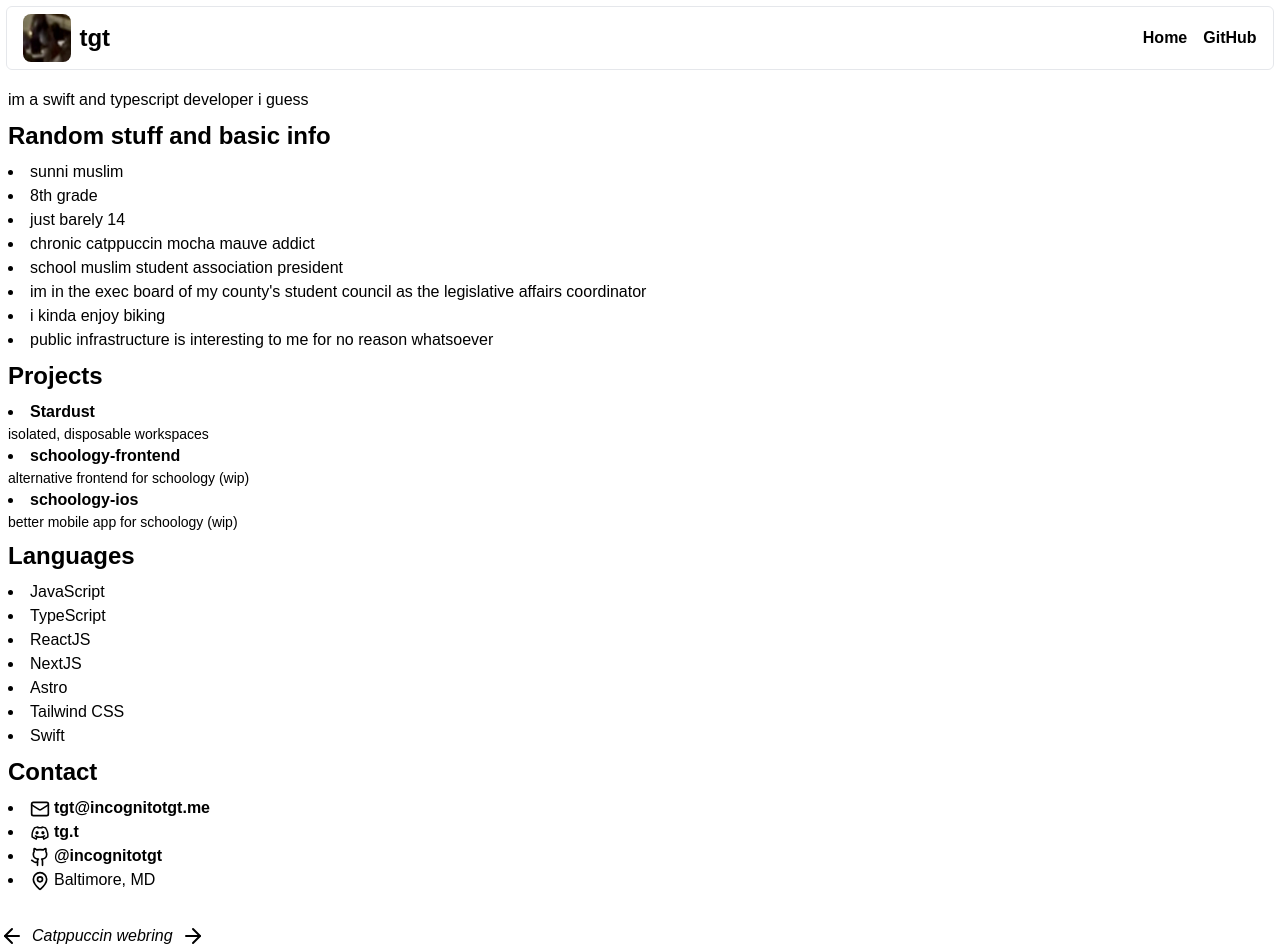
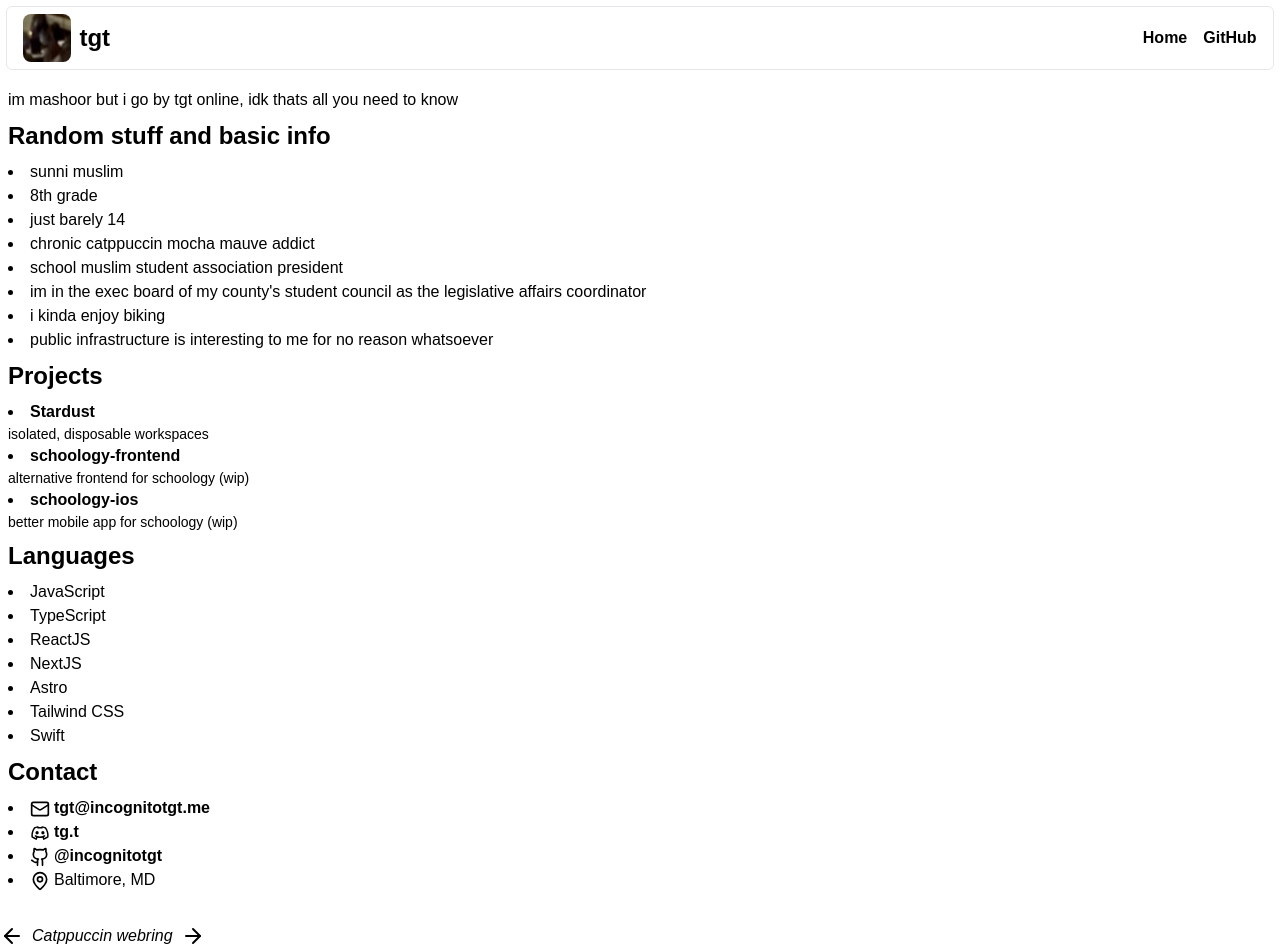
Before and after one commit to incognitotgt/website-hs, a Next.js app: page / in a window 1280 px wide. Built offline with nearby package versions, Linux system fonts and the light colour scheme; a web font is replaced by a local one; what @catppuccin/tailwindcss would draw is missing.

Commit message:
Update page.tsx

```diff
--- a/app/page.tsx
+++ b/app/page.tsx
@@ -49,7 +49,7 @@
 	];
 	return (
 		<div className="p-2 flex flex-col text-md gap-2">
-			im a swift and typescript developer i guess
+			im mashoor but i go by tgt online, idk thats all you need to know
 			<h2 className="text-2xl font-bold text-mauve">Random stuff and basic info</h2>
 			<ul className="list-disc list-inside">
 				<li>sunni muslim</li>
```
